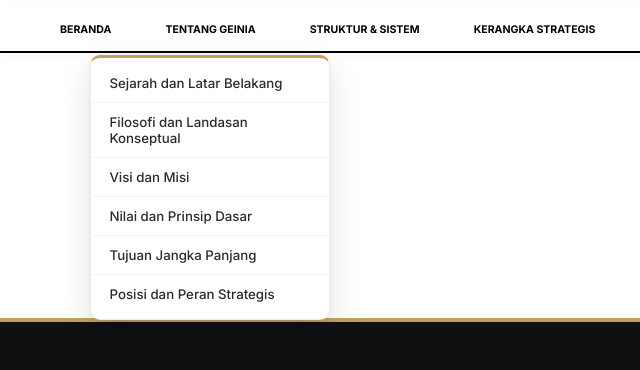
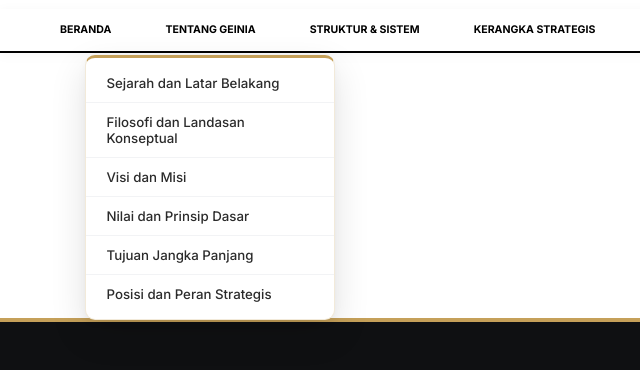
Before and after one commit to fajrimunawar/GEINIA-NASIONAL, a plain HTML site: page index.html in a window 1280 px wide. Both pictures are taken after a click on the link "TENTANG GEINIA". Shown: the part 156-526 px from the top of the page, 0-640 px from the left. Drawn offline with nearby package versions, Linux system fonts and the light colour scheme.

Commit message:
Update index.html

```diff
--- a/index.html
+++ b/index.html
@@ -43,7 +43,7 @@
             overflow-x: hidden;
         }
 
-        /* --- LOADING SCREEN (4.5 DETIK + ORNAMEN BATIK PARANG-KAWUNG GUNUNGAN) --- */
+        /* --- LOADING SCREEN (4.5 DETIK + ORNAMEN BATIK PARANG-KAWUNG GUNUNGAN DIPERBESAR & DIPERHALUS) --- */
         #preloader {
             position: fixed;
             top: 0;
@@ -101,6 +101,7 @@
             to { opacity: 1; transform: translateY(0); }
         }
 
+        /* --- ORNAMEN BATIK EMAS --- */
         .batik-ornament-box {
             width: min(680px, 94vw);
             margin: 22px auto 0;
@@ -214,6 +215,7 @@
             text-transform: uppercase;
             letter-spacing: clamp(0px, 0.16vw, 2px);
             text-align: center;
+            overflow-wrap: normal;
         }
 
         .main-title span { color: var(--red); }
@@ -228,16 +230,17 @@
             margin-top: 8px;
             font-weight: 400;
             text-align: center;
+            overflow-wrap: break-word;
         }
 
-        /* --- NAVIGASI & DESAIN SUB-MENU DROPDOWN YANG DIPERBAIKI --- */
+        /* --- NAVIGASI & DESAIN SUB-MENU DROPDOWN YANG DIPERBARUI --- */
         nav {
             border-bottom: 2px solid var(--navy);
             background: #ffffff;
             position: sticky;
             top: 0;
             z-index: 1000;
-            box-shadow: 0 2px 10px rgba(0, 0, 0, 0.03);
+            box-shadow: 0 2px 12px rgba(0, 0, 0, 0.04);
         }
 
         .nav-inner {
@@ -274,7 +277,7 @@
         .nav-item:last-child .nav-link { padding-right: 0; }
         .nav-item:hover .nav-link { color: var(--color-gold); }
 
-        /* Tampilan Panel Dropdown yang Diperbarui (Elegan, Rapi, & Responsif Tempat) */
+        /* TAMPILAN PANEL DROPDOWN / SUB-MENU YANG ELEGAN & RAPI */
         .dropdown {
             position: absolute;
             top: calc(100% + 4px);
@@ -282,19 +285,19 @@
             transform: translateX(-50%) translateY(8px);
             z-index: 1100;
             background-color: #ffffff;
-            min-width: 240px;
-            max-width: 300px;
-            box-shadow: 0 12px 32px rgba(0, 0, 0, 0.12), 0 2px 6px rgba(0, 0, 0, 0.04);
+            min-width: 250px;
+            max-width: 310px;
+            box-shadow: 0 14px 36px rgba(0, 0, 0, 0.12), 0 3px 8px rgba(0, 0, 0, 0.04);
             opacity: 0;
             visibility: hidden;
             transition: all 0.25s cubic-bezier(0.16, 1, 0.3, 1);
             border-radius: 10px;
-            border: 1px solid rgba(197, 160, 89, 0.2);
+            border: 1px solid rgba(197, 160, 89, 0.22);
             border-top: 3px solid var(--color-gold);
             padding: 6px 0;
         }
 
-        /* Penyesuaian otomatis agar menu di ujung kanan tidak terpotong layar */
+        /* Penyesuaian otomatis untuk menu di bagian kanan agar tidak terpotong layar */
         .nav-item:nth-last-child(-n+3) .dropdown {
             left: auto;
             right: 0;
@@ -313,7 +316,7 @@
 
         .dropdown a {
             display: block;
-            padding: 11px 18px;
+            padding: 11px 20px;
             text-decoration: none;
             color: #2b2b2b;
             font-size: 0.83rem;
@@ -327,7 +330,7 @@
         .dropdown a:hover {
             background: linear-gradient(90deg, #fcfbfa 0%, #f4f1ea 100%);
             color: var(--color-gold);
-            padding-left: 22px;
+            padding-left: 25px;
             font-weight: 600;
         }
 
```
